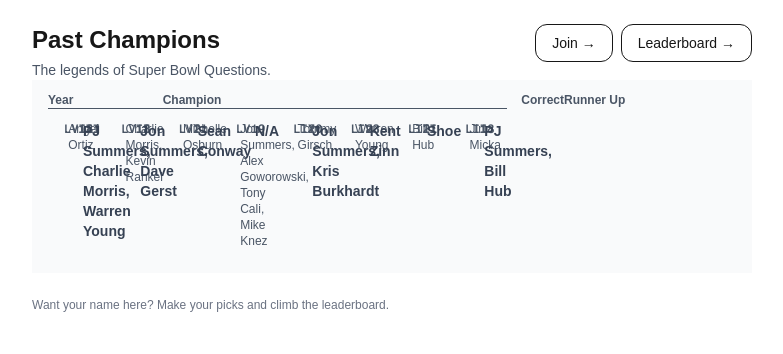
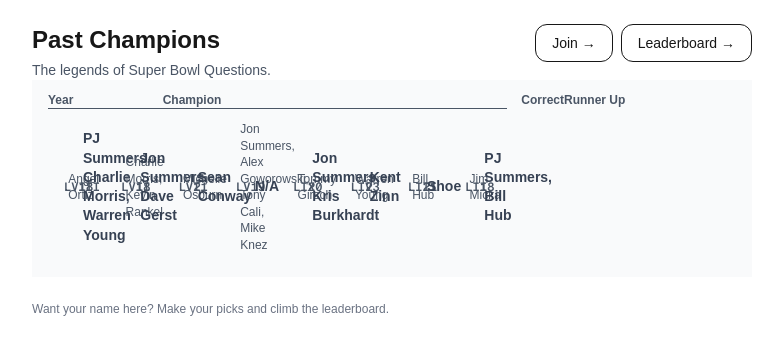
Before and after one commit to pj-summers/super_bowl_questions, a Next.js app: page /champions in a window 1280 px wide. Shown: the top 354 px of the page, without its empty margins (248-1031 px from the left). Built offline with nearby package versions, Linux system fonts and the light colour scheme.

Commit message:
Fix past champs layout

```diff
--- a/app/champions/page.tsx
+++ b/app/champions/page.tsx
@@ -98,19 +98,19 @@
         {championsSorted.map((c) => (
             <div
                 key={c.year}
-                className="grid grid-cols-12 px-4 py-3 border-t"
+                className="grid grid-cols-12 px-4 py-3 border-t items-center"
             >
                 <div className="col-span-2 font-mono">{c.year}</div>
 
-                <div className="col-span-5">
-                    <div className="font-medium">{c.name}</div>
+                <div className="col-span-5 font-medium leading-snug">
+                    {c.name}
                 </div>
 
                 <div className="col-span-2 text-right font-mono">
                     {c.correct}
                 </div>
 
-                <div className="col-span-3 text-sm text-gray-700">
+                <div className="col-span-3 text-sm text-gray-700 leading-snug">
                     {c.runnerUp}
                 </div>
             </div>
```
